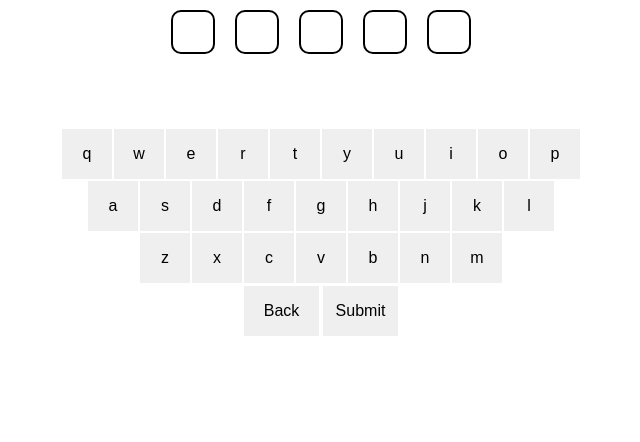
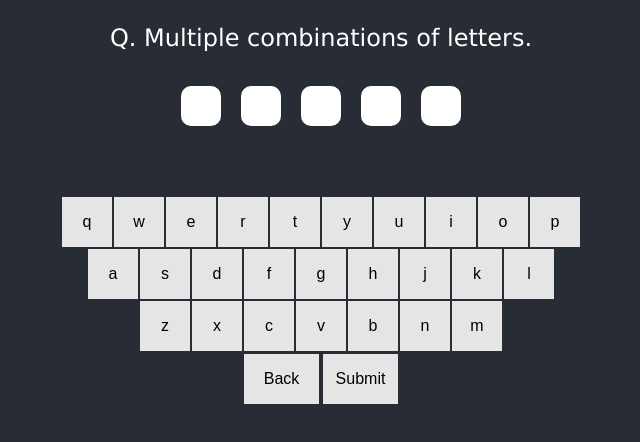
Before and after one commit to Rich5656/wordle-clone-typescript, a React (Create React App) app: page / in a window 1280 px wide. Shown: the top 442 px of the page, without its empty margins (319-959 px from the left). Built offline with nearby package versions, Linux system fonts and the light colour scheme.

Commit message:
Adjusted crosswordle to accepts mocked api results and update questions on correct submissions.

```diff
--- a/src/App.css
+++ b/src/App.css
@@ -1,3 +1,7 @@
+* {
+  background-color: #282c34;
+}
+
 .App {
   text-align: center;
 }
@@ -47,20 +51,27 @@
   display: flex;
   justify-content: center;
   align-items: center;
-  border: 2px solid black;
+  border: none;
   border-radius: 10px;
   width: 40px;
   height: 40px;
   margin: 10px;
+  background-color: white;
   /* text-align: center; */
   vertical-align: middle;
 }
 
+div p {
+  background-color: inherit;
+}
+
 .previous-guess {
+  /* background-color: white; */
+  color: white;
   display: flex;
   justify-content: center;
   align-items: center;
-  border: 2px solid white;
+  border: none;
   border-radius: 10px;
   width: 40px;
   height: 40px;
@@ -69,6 +80,7 @@
 }
 
 .generic-key {
+  background-color: rgb(230, 229, 229);
   margin: 1px;
   width: 50px;
   height: 50px;
@@ -85,12 +97,20 @@
   background-color: rgb(254, 254, 143);
 }
 
+.relative-text {
+  color: rgb(254, 254, 143);
+}
+
 .absolute-match {
   background-color: rgb(91, 206, 91);
 }
 
+.absolute-text {
+  color: rgb(91, 206, 91);
+}
+
 .used {
-  background-color: rgb(154, 154, 154);
+  background-color: rgb(119, 119, 119);
 }
 
 .keyboard-actions {
@@ -106,6 +126,12 @@
   height: 20px;
 }
 
+.question-display {
+  color: white;
+  font-size: x-large;
+  font-family: Verdana, Geneva, Tahoma, sans-serif;
+}
+
 .empty {
   /* height: 21.6px; */
   height: 100%;
--- a/src/Components/KeyboardDisplay.tsx
+++ b/src/Components/KeyboardDisplay.tsx
@@ -28,8 +28,8 @@ export const KeyboardDisplay = ({handleKeyClick, handleCheck, handleBack, usedLe
         <KeyboardRow usedLetters={usedLetters} relativeMatch={relativeMatch} absoluteMatch={absoluteMatch}
         keyline={keyLine3} handleKeyClick={handleKeyClick}
         />
-        <button className="keyboard-actions" onClick={handleBack}>Back</button>
-        <button className='keyboard-actions' onClick={handleCheck}>Submit</button>
+        <button className="keyboard-actions generic-key" onClick={handleBack}>Back</button>
+        <button className='keyboard-actions generic-key' onClick={handleCheck}>Submit</button>
     </div>
   )
 }
--- a/src/Components/PreviousGuessRow.tsx
+++ b/src/Components/PreviousGuessRow.tsx
@@ -4,17 +4,18 @@ interface PreviousGuessProps {
     previousGuess: string[];
     relativeMatch: Set<string>;
     absoluteMatch: Set<string>;
+    answer: string[];
 }
 
-export const PreviousGuessRow = ({previousGuess, relativeMatch, absoluteMatch}: PreviousGuessProps) => {
+export const PreviousGuessRow = ({previousGuess, relativeMatch, absoluteMatch, answer}: PreviousGuessProps) => {
     const previousGuessRowContent = () => {
-        return previousGuess.map((letter) => {
+        return previousGuess.map((letter, index) => {
             // resetSubmitted();
-            if (absoluteMatch.has(letter)) {
-                return <div className="previous-guess absolute-match"><p>{letter}</p></div>
+            if (letter === answer[index]) {
+                return <div className="previous-guess absolute-text"><p>{letter}</p></div>
              }
-            if (relativeMatch.has(letter)) {
-                return <div className="previous-guess relative-match"><p>{letter}</p></div>
+            if (answer.includes(letter)) {
+                return <div className="previous-guess relative-text"><p>{letter}</p></div>
             }
             return <div className="previous-guess"><p>{letter}</p></div>
         })
--- /dev/null
+++ b/src/Components/QuestionDisplayRow.tsx
@@ -0,0 +1,15 @@
+import React from 'react'
+
+interface QuestionDisplayRowProps {
+    question: string;
+}
+
+export const QuestionDisplayRow = ({ question }: QuestionDisplayRowProps) => {
+  return (
+    <div>
+        <p className="question-display">
+            {`Q. ${question}`}
+        </p>
+    </div>
+  )
+}
--- a/src/Containers/CrossWordleContainer.tsx
+++ b/src/Containers/CrossWordleContainer.tsx
@@ -1,23 +1,38 @@
-import React, { useMemo, useState, MouseEvent } from 'react'
+import React, { useMemo, useState, MouseEvent, useEffect } from 'react'
 import { BoardRow } from '../Components/BoardRow'
 import { KeyboardDisplay } from '../Components/KeyboardDisplay';
 import { PreviousGuessRow } from '../Components/PreviousGuessRow';
+import { QuestionDisplayRow } from '../Components/QuestionDisplayRow';
+import { apiSimulation } from '../dist/ApiSimulationData';
+const choices = apiSimulation();
+
+export const CrossWordleContainer = () => {
+  // this will need to be done with an api call and needs to make a new call every time a correct submission is made
+//   const questionAnswer = {
+//     question: "Multiple combinations of letters.",
+//     answer: ['w','o','r','d','s']
+//   }
+
+//   const answer: string[] = [...questionAnswer.answer] //['w', 'o', 'r', 'd', 's'];
+
+  const initialQuestionAnswer = useMemo(() => {
+    const randomIndex: number = Math.floor(Math.random() * choices.length);
+    return choices[randomIndex]
+  }, []);
+
+  const [ currentAnswer, setCurrentAnswer ] = useState<string[]>(initialQuestionAnswer.answer);
+  const [ currentQuestion, setCurrentQuestion ] = useState<string>(initialQuestionAnswer.question);
 
 
-export const CrossWordleContainer = () => {
-  const answer: string[] = ['w', 'o', 'r', 'd', 's'];
-  // this may need a useEffect to update whenever the answer changes
-  const placeHolder: string[] = useMemo(() => {
-    return answer.map(() => '');
-  }, [answer])
-
-
-  const [ currentGuess , setCurrentGuess ] = useState<string[]>([...placeHolder]);
-  const [ previousGuess, setPreviousGuess ] = useState<string[]>([...placeHolder]);
+  const [ currentGuess , setCurrentGuess ] = useState<string[]>([...currentAnswer.map(() => '')]);
+  const [ previousGuess, setPreviousGuess ] = useState<string[]>([...currentAnswer.map(() => '')]);
   const [ submitted, setSubmitted ] = useState<boolean>(false);
   const [ usedLetters, setUsedLetters ] = useState<Set<string>>(new Set());
   const [ relativeMatch, setRelativeMatch ] = useState<Set<string>>(new Set());
   const [ absoluteMatch, setAbsoluteMatch ] = useState<Set<string>>(new Set());
+
+
+
 
   const handleKeyClick = (e: MouseEvent<HTMLButtonElement>) => {
     // TODO: add conditionals to add to different arrays based on the current level
@@ -53,7 +68,14 @@ export const CrossWordleContainer = () => {
     }
 
     // check if word mathces the key
-    if (currentGuess.join() === answer.join()) {
+    if (currentGuess.join() === currentAnswer.join()) {
+        // get new answer random question answer pair
+        const randomIndex: number = Math.floor(Math.random() * choices.length);
+        const questionAnswer = choices[randomIndex];
+        setCurrentAnswer(questionAnswer.answer);
+        setCurrentQuestion(questionAnswer.question);
+        setCurrentGuess([...questionAnswer.answer.map(() => '')]);
+        setPreviousGuess([...questionAnswer.answer.map(() => '')]);
         setSubmitted(true);
         // console.log('correct!');
         // setSubmissionResponse('correct')
@@ -70,14 +92,14 @@ export const CrossWordleContainer = () => {
             return prevState;
         })
         // check for absolute match
-        if (letter === answer[index]) {
+        if (letter === currentAnswer[index]) {
             setAbsoluteMatch(preveState => {
                 preveState.add(letter);
                 return preveState;
             })
         }
         // relative match check
-        if (answer.includes(letter)) {
+        if (currentAnswer.includes(letter)) {
             setRelativeMatch(prevState => {
                 prevState.add(letter);
                 return prevState
@@ -85,7 +107,7 @@ export const CrossWordleContainer = () => {
         }
     }
     setPreviousGuess([...currentGuess])
-    setCurrentGuess(placeHolder)
+    setCurrentGuess(currentAnswer.map(() => ''))
     setSubmitted(true);
     // setLevel(prevLevel => prevLevel + 1);
   }
@@ -117,11 +139,13 @@ export const CrossWordleContainer = () => {
 
   return (
     <main>
-        <BoardRow answer={answer} guess={currentGuess} submitted={submitted} resetSubmitted={resetSubmitted} />
+        <QuestionDisplayRow question={currentQuestion}/>
+        <BoardRow answer={currentAnswer} guess={currentGuess} submitted={submitted} resetSubmitted={resetSubmitted} />
         {/* need to render the previous guess, should be very similar to boardrow */}
         <PreviousGuessRow
         previousGuess={previousGuess} relativeMatch={relativeMatch}
         absoluteMatch={absoluteMatch}
+        answer={currentAnswer}
         />
         <KeyboardDisplay
         usedLetters={usedLetters} handleKeyClick={handleKeyClick}
```
Also changed, not shown: src/dist/ApiSimulationData.tsx (added).
